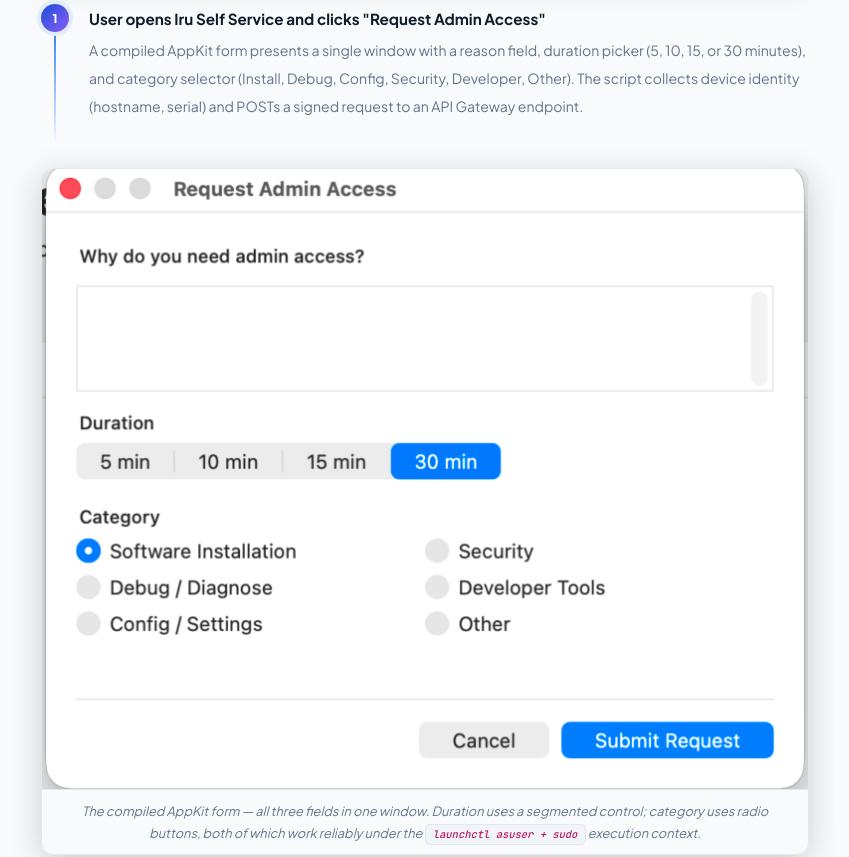
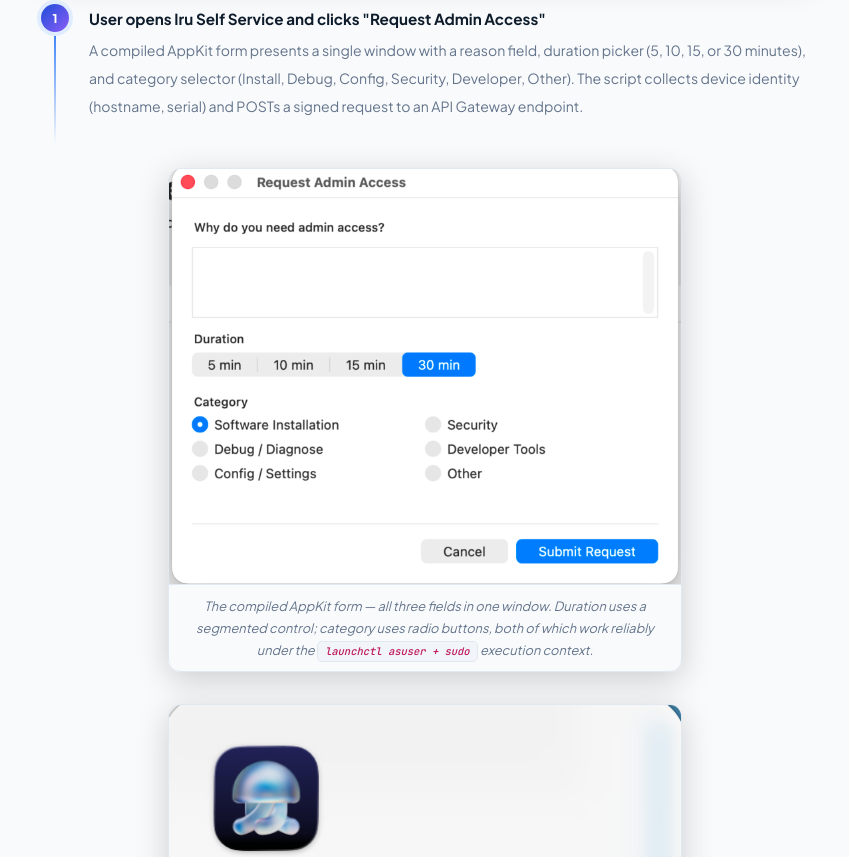
Before and after one commit to bkitchman/temp-admin-access, a plain HTML site: page posts/temp-admin-access/index.html in a window 1280 px wide. Shown: the part 1868-2725 px from the top of the page, without its empty margins (81-930 px from the left). Drawn offline with nearby package versions, Linux system fonts and the light colour scheme.

Commit message:
style: resize screenshots to 67% width on blog
Co-Authored-By: Claude Sonnet 4.6 <noreply@anthropic.com>

```diff
--- a/posts/temp-admin-access/index.html
+++ b/posts/temp-admin-access/index.html
@@ -272,11 +272,12 @@
 
   /* ── Screenshots ── */
   .screenshot-wrap {
-    margin: 1.5rem 0 2rem;
+    margin: 1.5rem auto 2rem;
     border-radius: var(--radius);
     overflow: hidden;
     box-shadow: 0 8px 32px rgba(0,0,0,.18);
     border: 1px solid var(--border);
+    max-width: 67%;
   }
   .screenshot-wrap img {
     width: 100%; display: block;
```
